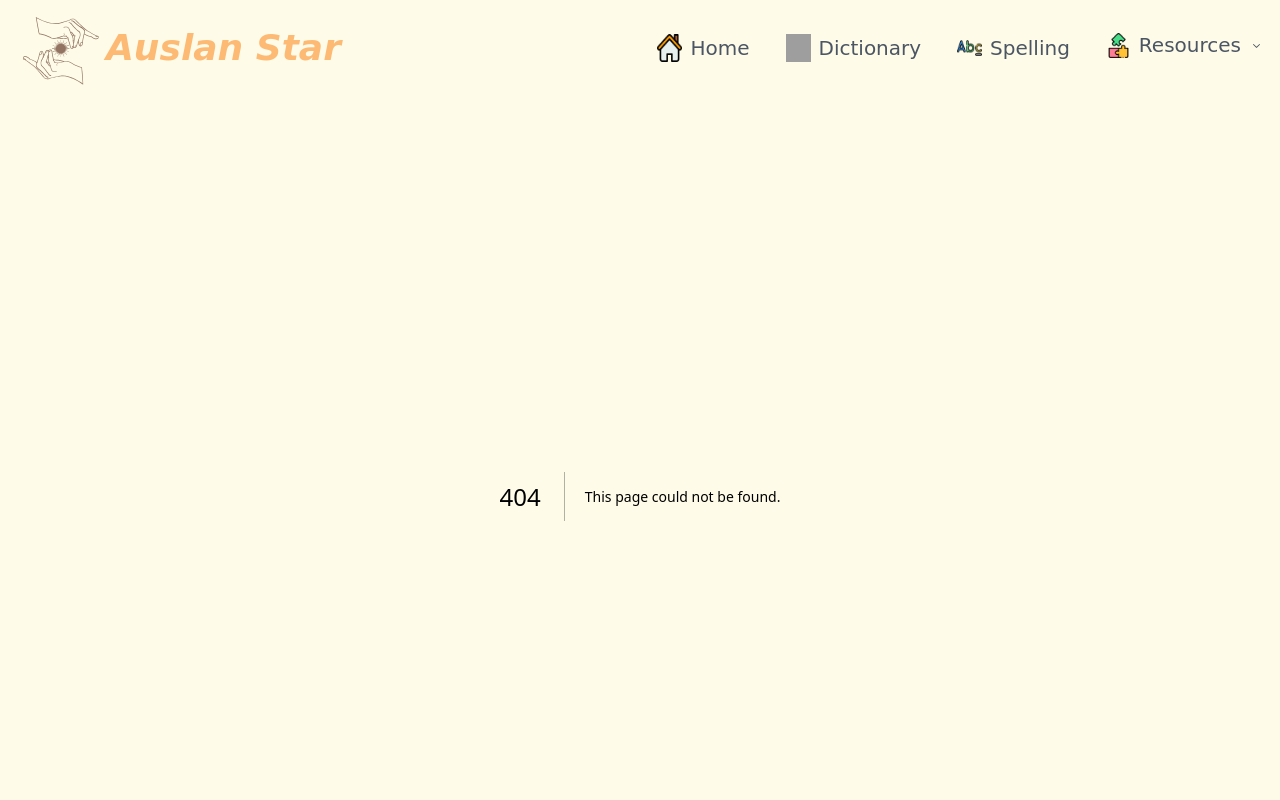
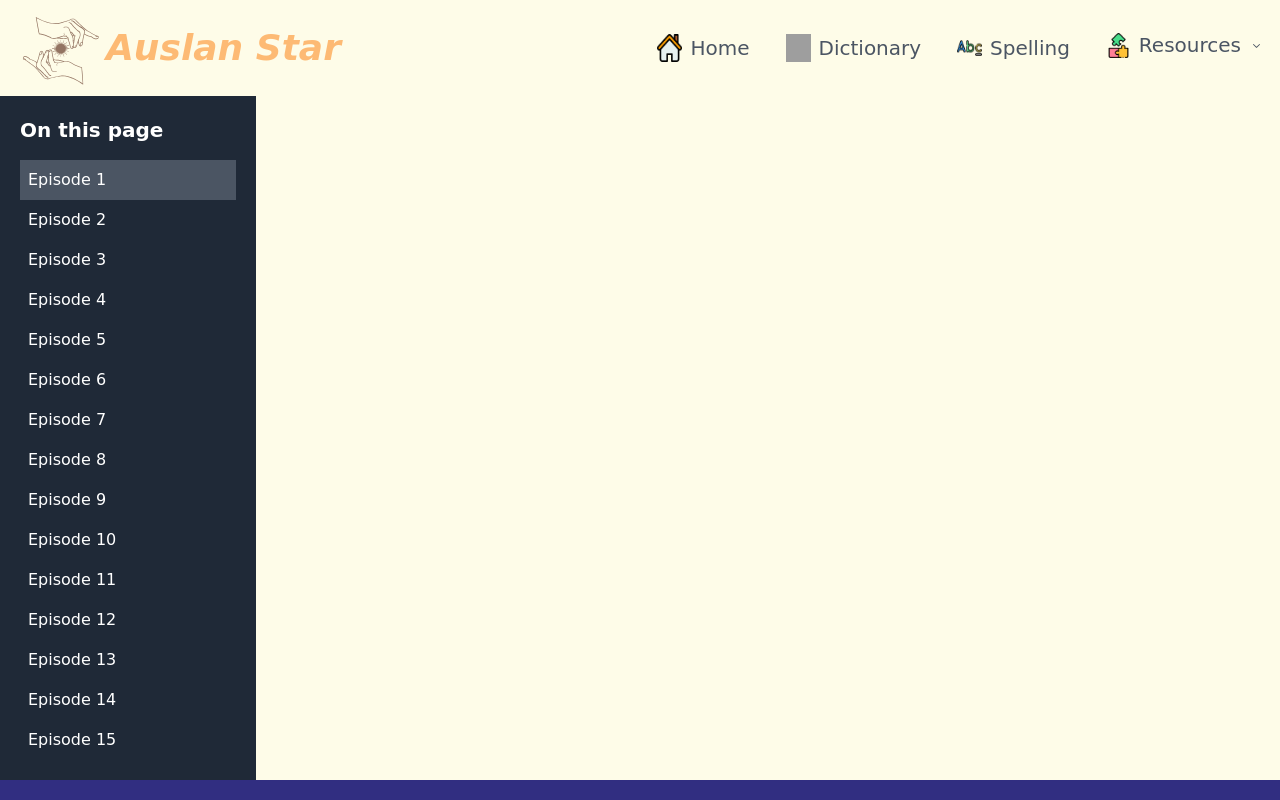
Before and after one commit to victorwkb/AuslanStar, a Next.js app in the folder webapp/: page /story in a window 1280 px wide. Before the commit this address had no page. Shown: the top 800 px of the page. Built offline with nearby package versions, Linux system fonts and the light colour scheme; grey boxes are pictures that could not be loaded.

Commit message:
story page added

```diff
--- /dev/null
+++ b/webapp/app/story/page.tsx
@@ -0,0 +1,57 @@
+"use client";
+
+import React, { useState } from 'react';
+import YouTube from 'react-youtube';
+
+// YouTube video id list
+const episodes = [
+  { id: 'xu6JMJTEaXc', title: 'Episode 1' },
+  { id: '84nURKHLDdY', title: 'Episode 2' },
+  { id: 'FuO0oxGT55I', title: 'Episode 3' },
+  { id: 'QDLr5SIUTMU', title: 'Episode 4' },
+  { id: 'nocJRFFl60c', title: 'Episode 5' },
+  { id: 'apbqKLID9ig', title: 'Episode 6' },
+  { id: 't-3-ekRdt7w', title: 'Episode 7' },
+  { id: 'ZSfZAGwHTw', title: 'Episode 8' },
+  { id: 'ueYN1vZ1xjc', title: 'Episode 9' },
+  { id: 'M_3HdU8uhZs', title: 'Episode 10' },
+  { id: 'af77Zz1yfhw', title: 'Episode 11' },
+  { id: 'w5d8I0Pj3X4', title: 'Episode 12' },
+  { id: 'qVOx3mpx6SA', title: 'Episode 13' },
+  { id: 'bJ9mISWgL4s', title: 'Episode 14' },
+  { id: '2uW_fCgaNH4', title: 'Episode 15' },
+];
+
+
+
+export default function VideoPlayer() {
+  const [currentVideoId, setCurrentVideoId] = useState(episodes[0].id);   // The first video is played by default
+
+  const videoOptions = {
+    height: '600',
+    width: '1000',
+    playerVars: {
+      autoplay: 1,  // 1: autoplay the video
+      // Change the link based on the actual deployment address
+      origin: 'http://localhost:3000'
+    },
+  };
+
+  return (
+    <div className="flex">
+      <div className="w-64 bg-gray-800 text-white p-5">
+        <h2 className="text-xl font-bold mb-4">On this page</h2>
+        <ul>
+          {episodes.map((episode, index) => (
+            <li key={index} className={`cursor-pointer p-2 hover:bg-gray-700 ${currentVideoId === episode.id ? 'bg-gray-600' : ''}`} onClick={() => setCurrentVideoId(episode.id)}>
+              {episode.title}
+            </li>
+          ))}
+        </ul>
+      </div>
+      <div className="flex-grow p-5">
+        <YouTube videoId={currentVideoId} opts={videoOptions} />
+      </div>
+    </div>
+  );
+}
--- a/webapp/package.json
+++ b/webapp/package.json
@@ -28,6 +28,7 @@
     "react": "^18",
     "react-dom": "^18",
     "react-webcam": "^7.2.0",
+    "react-youtube": "^10.1.0",
     "swiper": "^11.1.1",
     "tailwind-merge": "^2.3.0",
     "tailwindcss-animate": "^1.0.7"
@@ -40,8 +41,8 @@
     "drizzle-kit": "^0.20.14",
     "eslint": "^8",
     "eslint-config-next": "14.1.3",
+    "mini-css-extract-plugin": "^2.7.6",
     "postcss": "^8",
-    "mini-css-extract-plugin": "^2.7.6",
     "prettier": "^3.2.5",
     "prettier-plugin-tailwindcss": "^0.5.6",
     "tailwindcss": "^3.3.0"
```
Also changed, not shown: 1 other file (tests, documents, lock files or other folders).
